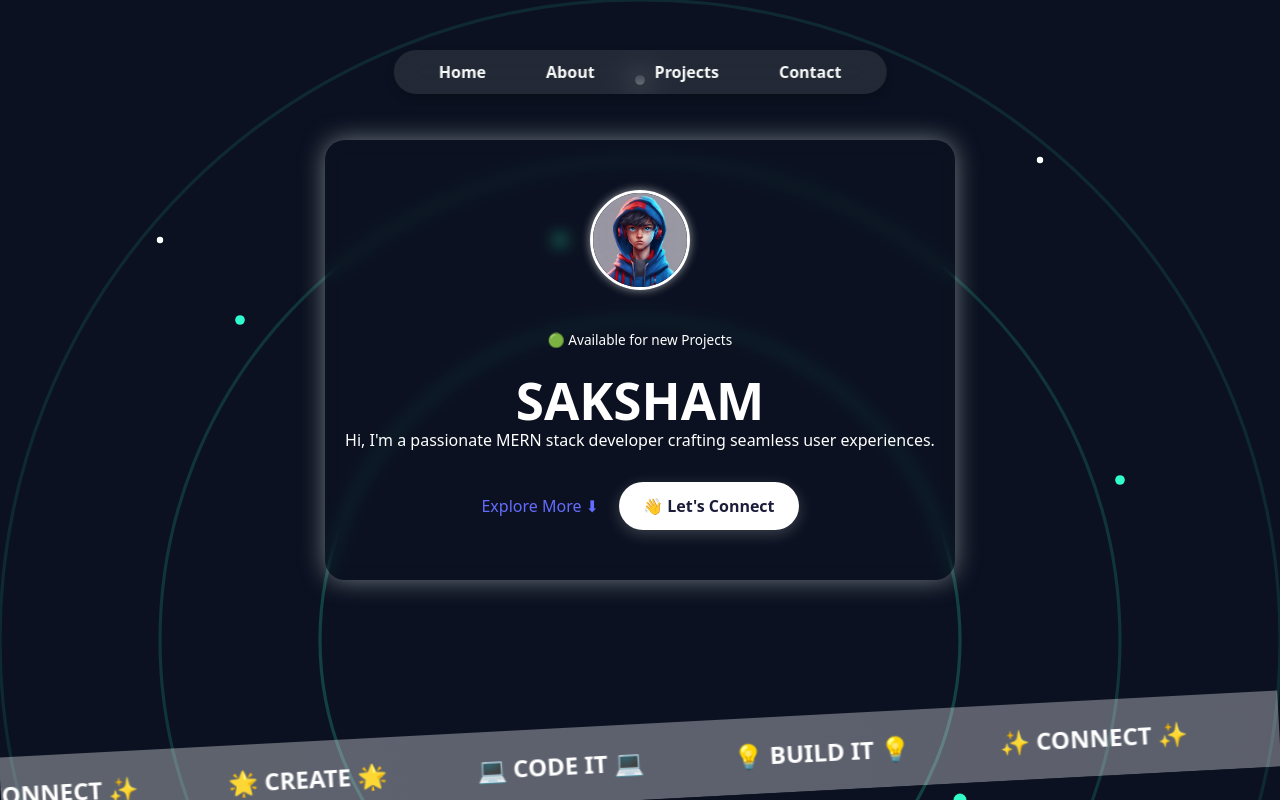
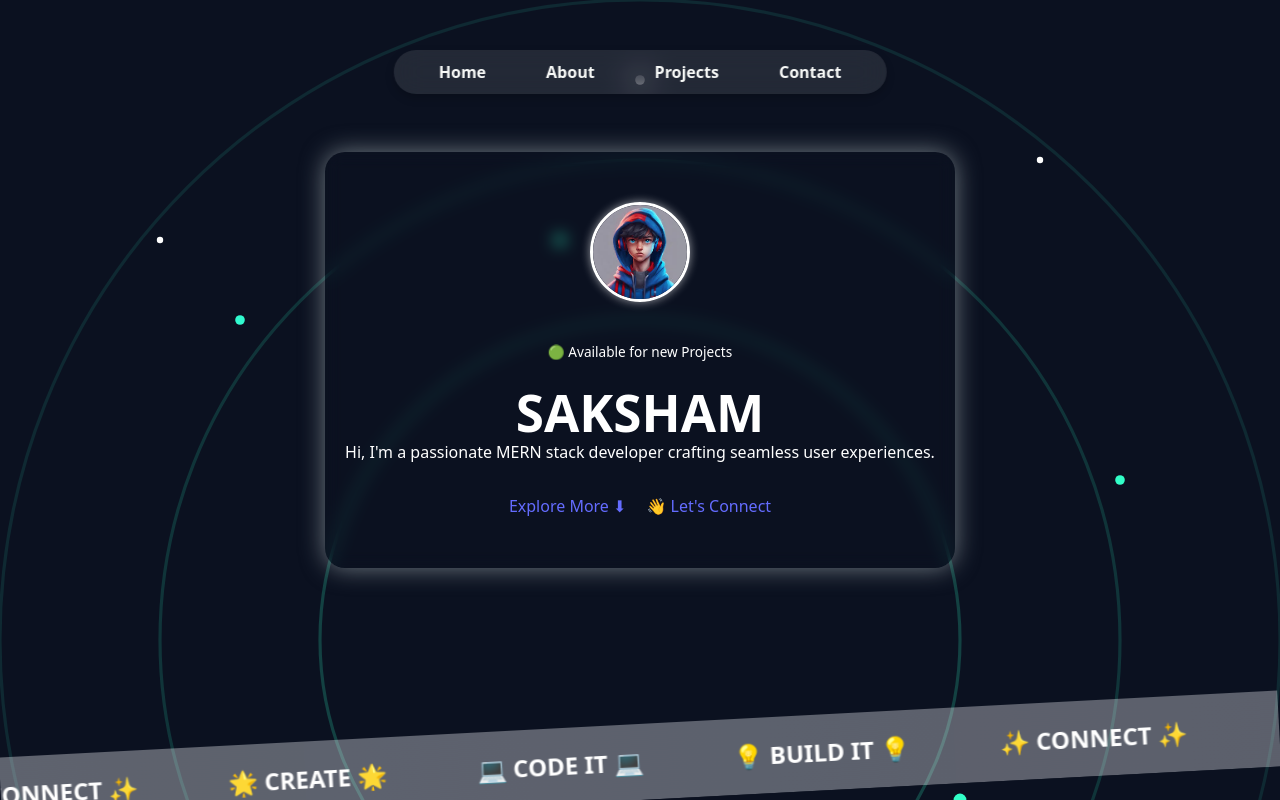
Before and after one commit to chawlasaksham/Portfolio, a React (Vite) app: page / in a window 1280 px wide. Built offline with nearby package versions, Linux system fonts and the light colour scheme.

Commit message:
Update hero.jsx

```diff
--- a/src/components/hero.jsx
+++ b/src/components/hero.jsx
@@ -15,7 +15,8 @@ const Hero = () => {
 
         <div className="hero-buttons">
        <a href="/projects">Explore More ⬇</a>
-       <Link to="/contact" className="connect-btn">👋 Let's Connect</Link>
+       <a href="/contact">👋 Let's Connect </a>
+{/*        <Link to="/contact" className="connect-btn">👋 Let's Connect</Link> */}
         </div>
       </div>
     </section>
```
